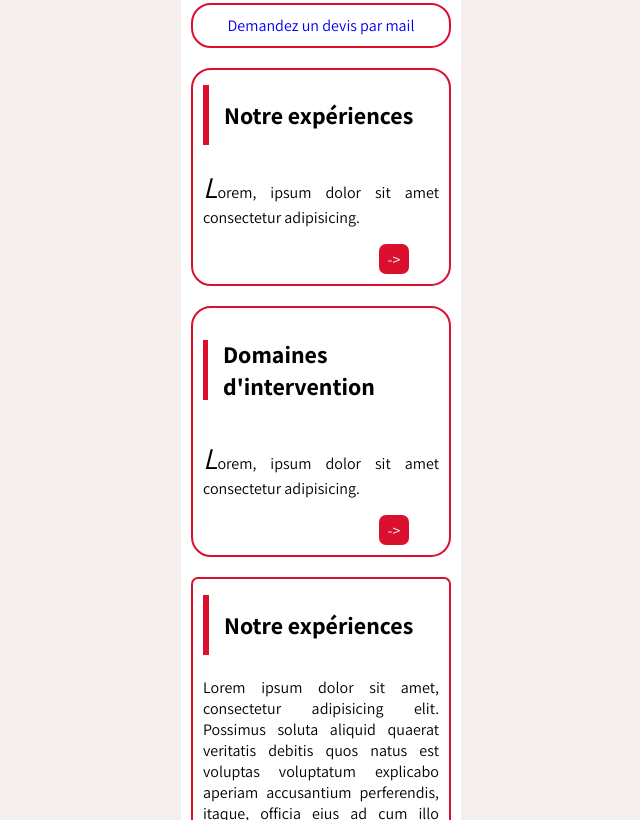
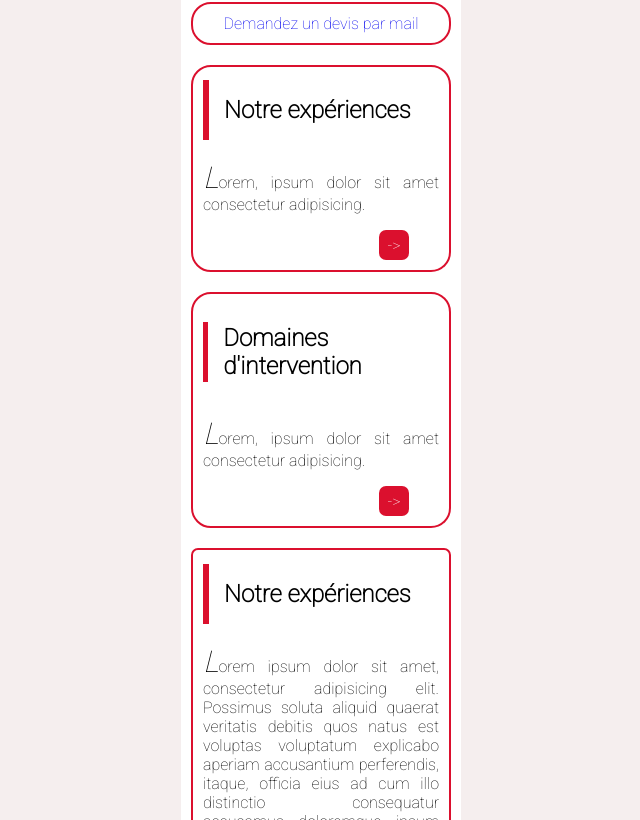
Before and after one commit to magus59/Riad-, a React (Vite) app in the folder RIAD site/RIADsite/: page / in a window 1280 px wide. Shown: the part 280-1100 px from the top of the page, without its empty margins (319-959 px from the left). Built offline with nearby package versions, Linux system fonts and the light colour scheme.

Commit message:
update font-family

```diff
--- a/RIAD site/RIADsite/index.html
+++ b/RIAD site/RIADsite/index.html
@@ -8,7 +8,9 @@
     <link rel="preconnect" href="https://fonts.gstatic.com" crossorigin>
     <link href="https://fonts.googleapis.com/css2?family=Assistant:wght@200;300;400;500;600;700;800&display=swap" rel="stylesheet">
     <title>Riad Bouzenad</title>
-
+    <link rel="preconnect" href="https://fonts.googleapis.com">
+    <link rel="preconnect" href="https://fonts.gstatic.com" crossorigin>
+    <link href="https://fonts.googleapis.com/css2?family=Roboto:wght@100&display=swap" rel="stylesheet">
 
   </head>
   <body>
--- a/RIAD site/RIADsite/src/App.css
+++ b/RIAD site/RIADsite/src/App.css
@@ -8,6 +8,7 @@ body{
   background-color: #d2b5b538;
   display: flex;
   justify-content: center;
+  font-family: Roboto;
 }
 
 main{
--- a/RIAD site/RIADsite/src/assets/components/bigarticle/bigarticle.jsx
+++ b/RIAD site/RIADsite/src/assets/components/bigarticle/bigarticle.jsx
@@ -7,7 +7,7 @@ const Bigarticle = (props) => {
        <div className='deco'></div>
        <h1>{props.titre}</h1>
        </div>
-       <p> {props.contenu}</p>
+       <p className='para'> {props.contenu}</p>
     </article>
   )
 }
```
